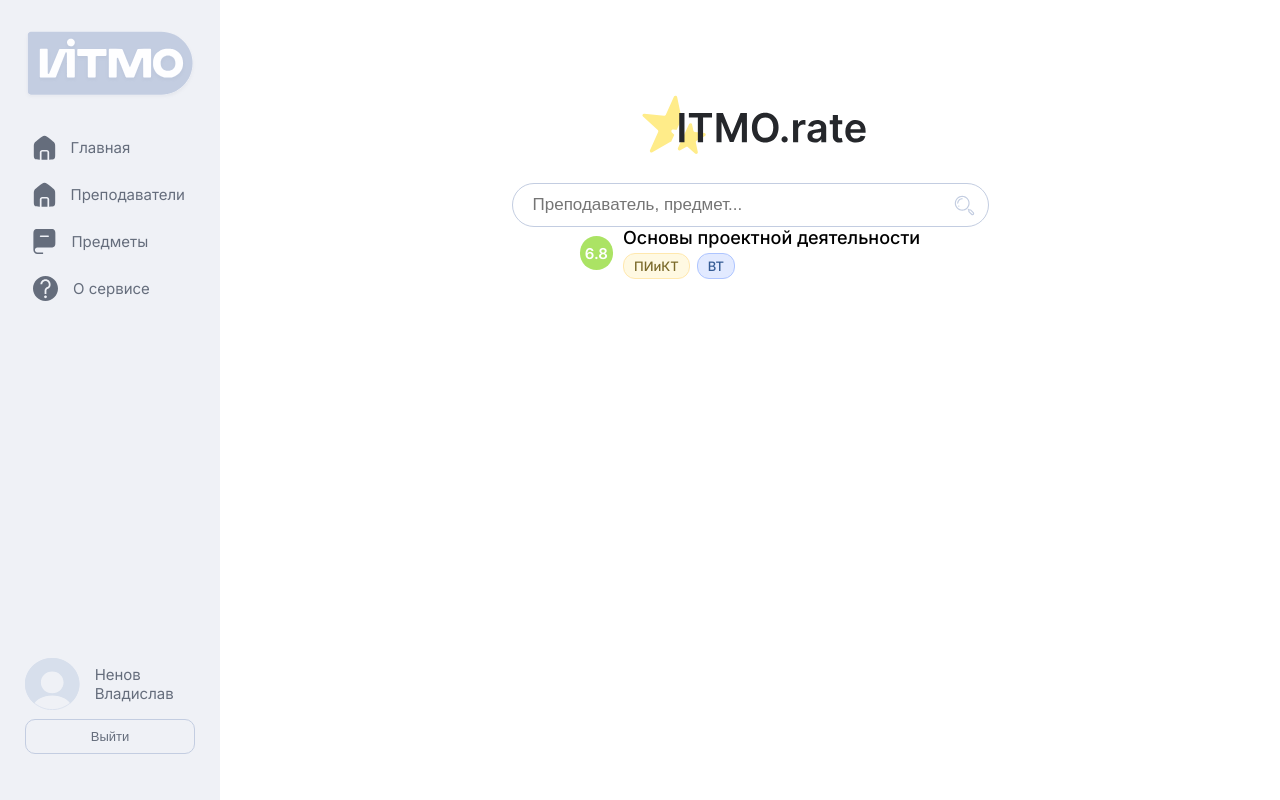
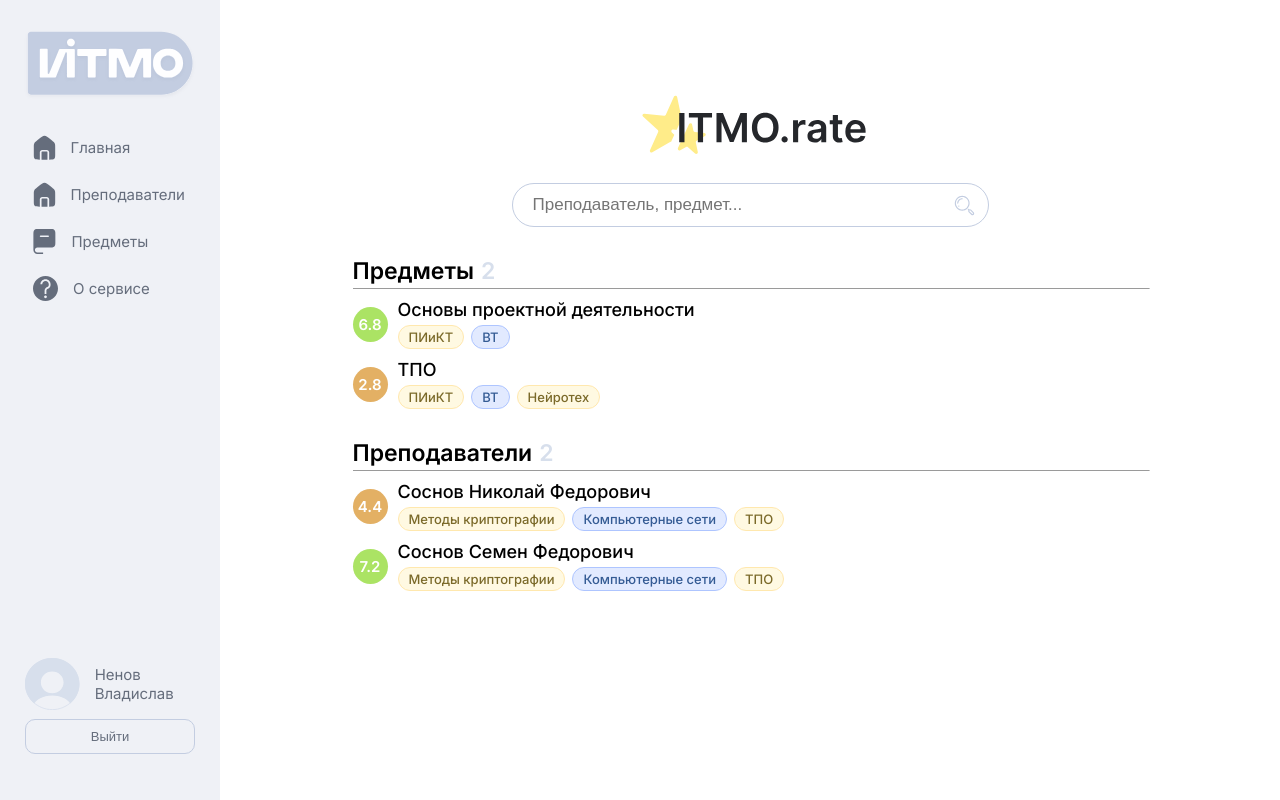
Before and after one commit to misuy/itmo_rate, a Vue app in the folder front/itmo-rate/: page /home in a window 1280 px wide. Built offline with nearby package versions, Linux system fonts and the light colour scheme.

Commit message:
lists component

```diff
--- a/front/itmo-rate/src/components/HomeSearchBar.vue
+++ b/front/itmo-rate/src/components/HomeSearchBar.vue
@@ -1,3 +1,7 @@
+<script setup lang="ts">
+import { ref, watch } from 'vue';
+</script>
+
 <template>
   <div class="home-search-bar">
     <input class="home-search-bar-input" type="text" placeholder="Преподаватель, предмет..." />
--- /dev/null
+++ b/front/itmo-rate/src/components/RatedList.vue
@@ -0,0 +1,62 @@
+<script setup lang="ts">
+import { reactive } from 'vue';
+import RatedListItem, { RatedListItemInfo } from './RatedListItem.vue';
+
+const props = defineProps({
+    name: String,
+    items: Array<RatedListItemInfo>,
+})
+</script>
+
+<template>
+    <div class="rated-list">
+        <div class="rated-list-header">
+            <div class="rated-list-name">
+                {{ props.name }}
+            </div>
+            <div class="rated-list-items-count">
+                {{ props.items?.length }}
+            </div>
+        </div>
+        <hr size="1" class="rated-list-divider" />
+        <div class="rated-list-items">
+            <RatedListItem v-for="item in props.items" :info="item" />
+        </div>
+    </div>
+</template>
+
+<style>
+.rated-list {
+    width: 100%;
+    display: flex;
+    flex-direction: column;
+}
+
+.rated-list-header {
+    display: flex;
+    align-items: center;
+    font-size: 23px;
+    font-weight: 600;
+    margin-bottom: 3px;
+}
+
+.rated-list-name {
+    color: black;
+    margin-right: 7px;
+}
+
+.rated-list-items-count {
+    color: #D7DFEC;
+}
+
+.rated-list-divider {
+    color: #c3cde1;
+    width: 100%;
+    margin: 0;
+}
+
+.rated-list-items {
+    display: flex;
+    flex-direction: column;
+}
+</style>
--- a/front/itmo-rate/src/components/Subject.vue
+++ b/front/itmo-rate/src/components/RatedListItem.vue
@@ -1,9 +1,8 @@
 <script setup lang="ts">
-import { l } from 'node_modules/vite/dist/node/types.d-FdqQ54oU';
-import { defineProps } from 'vue';
+import { defineProps, reactive } from 'vue';
 
 const props = defineProps({
-    info: SubjectInfo,
+    info: RatedListItemInfo,
 })
 
 console.log(props.info)
@@ -11,25 +10,16 @@
 
 <script lang="ts">
 // move declarations to another file
-export class SubjectOwner {
-    faculty: string;
-    department: string;
 
-    constructor (faculty: string, department: string) {
-        this.faculty = faculty;
-        this.department = department;
-    }
-}
-
-export class SubjectInfo {
+export class RatedListItemInfo {
     rating: number;
     name: string;
-    owner: SubjectOwner;
+    tags: string[];
 
-    constructor (rating: number, name: string, owner: SubjectOwner) {
+    constructor (rating: number, name: string, tags: string[]) {
         this.rating = rating;
         this.name = name;
-        this.owner = owner;
+        this.tags = tags;
     }
 }
 
@@ -46,21 +36,20 @@
 </script>
 
 <template>
-    <div class="subject">
-        <div class="subject-rating" :style="{ backgroundColor: ratingToColor(props.info?.rating!) }">
-            {{ props.info?.rating.toFixed(1) }}
+    <div class="rated-list-item">
+        <div class="rated-list-item-rating-circle" :style="{ backgroundColor: ratingToColor(props.info?.rating!) }">
+            <div class="rated-list-item-rating">
+                {{ props.info?.rating.toFixed(1) }}
+            </div>
         </div>
 
-        <div class="subject-info-box">
-            <div class="subject-name">
+        <div class="rated-list-item-info-box">
+            <div class="rated-list-item-name">
                 {{ props.info?.name }}
             </div>
-            <div class="subject-owner-box">
-                <div class="subject-owner subject-faculty">
-                    {{ props.info?.owner.faculty }}
-                </div>
-                <div class="subject-owner subject-department">
-                    {{ props.info?.owner.department }}
+            <div class="rated-list-item-tags-box">
+                <div class="rated-list-item-tag" v-for="(tag, idx) in props.info?.tags" :class="idx % 2 == 0 ? 'rated-list-item-tag-even' : 'rated-list-item-tag-odd'">
+                    {{ tag }}
                 </div>
             </div>
         </div>
@@ -68,15 +57,17 @@
 </template>
 
 <style>
-.subject {
+.rated-list-item {
     display: flex;
     align-items: center;
+    margin-top: 10px;
+    margin-bottom: 0px;
 }
 
-.subject-rating {
+.rated-list-item-rating-circle {
     display: flex;
     align-items: center;
-    width: fit-content;
+    width: 25px;
     aspect-ratio: 1 / 1;
     border-radius: 100%;
     padding: 5px;
@@ -86,28 +77,33 @@
     margin-right: 10px;
 }
 
-.subject-info-box {
+.rated-list-item-rating {
+    width: 100%;
+    text-align: center;
+}
+
+.rated-list-item-info-box {
     display: flex;
     flex-direction: column;
 }
 
-.subject-name {
+.rated-list-item-name {
     font-size: 18px;
     font-weight: 500;
     margin-bottom: 5px;
 }
 
-.subject-owner-box {
+.rated-list-item-tags-box {
     display: flex;
     align-items: center;
 }
 
-.subject-owner {
+.rated-list-item-tag {
     display: flex;
     align-items: center;
     width: fit-content;
-    padding-top: 4px;
-    padding-bottom: 4px;
+    padding-top: 3px;
+    padding-bottom: 3px;
     padding-left: 10px;
     padding-right: 10px;
     margin-right: 7px;
@@ -117,13 +113,13 @@
     border-radius: 12px;
 }
 
-.subject-faculty {
+.rated-list-item-tag-even {
     border-color: #FFE8AE;
     background-color: #FFF9E2;
     color: #7B6A2A;
 }
 
-.subject-department {
+.rated-list-item-tag-odd {
     border-color: #AEC5FF;
     background-color: #E2EAFF;
     color: #345B94;
--- a/front/itmo-rate/src/components/SubjectsList.vue
+++ /dev/null
@@ -1,5 +0,0 @@
-<script setup lang="ts"></script>
-
-<template>
-
-</template>
--- a/front/itmo-rate/src/views/HomeView.vue
+++ b/front/itmo-rate/src/views/HomeView.vue
@@ -1,10 +1,15 @@
 <script setup lang="ts">
 import LeftPanelView from '@/views/LeftPanelView.vue'
 import HomeSearchBar from '@/components/HomeSearchBar.vue'
-import Subject from '@/components/Subject.vue';
-import { SubjectInfo, SubjectOwner } from '@/components/Subject.vue';
+import { RatedListItemInfo } from '@/components/RatedListItem.vue';
+import RatedList from '@/components/RatedList.vue';
+import { reactive, ref } from 'vue';
 
-const testSubjectInfo = new SubjectInfo(6.8, 'Основы проектной деятельности', new SubjectOwner('ПИиКТ', 'BT'));
+const testSubjects = [new RatedListItemInfo(6.8, 'Основы проектной деятельности', ['ПИиКТ', 'BT']), new RatedListItemInfo(2.8, 'ТПО', ['ПИиКТ', 'BT', 'Нейротех'])];
+const testTeachers = [new RatedListItemInfo(4.4, 'Соснов Николай Федорович', ['Методы криптографии', 'Компьютерные сети', 'ТПО']), new RatedListItemInfo(7.2, 'Соснов Семен Федорович', ['Методы криптографии', 'Компьютерные сети', 'ТПО'])]
+
+const substr = ref(new String(""))
+const relatedSubjects = ref(testSubjects.filter((item) => item.name.includes(substr.toString())))
 </script>
 
 <template>
@@ -13,9 +18,14 @@
     <div class="home-view-content">
       <img class="itmo-rate-logo" src="@/assets/itmo_rate_logo.svg" />
       <div class="home-search-bar-holder">
-        <HomeSearchBar />
+        <HomeSearchBar/>
       </div>
-      <Subject :info="testSubjectInfo"/>
+      <div class="subjects-list">
+        <RatedList :name="'Предметы'" :items="testSubjects" />
+      </div>
+      <div class="teachers-list">
+        <RatedList :name="'Преподаватели'" :items="testTeachers" />
+      </div>
     </div>
   </div>
 </template>
@@ -45,4 +55,14 @@
   margin-top: 15px;
   width: 45%;
 }
+
+.subjects-list {
+  margin-top: 30px;
+  width: 75%;
+}
+
+.teachers-list {
+  margin-top: 30px;
+  width: 75%;
+}
 </style>
```
